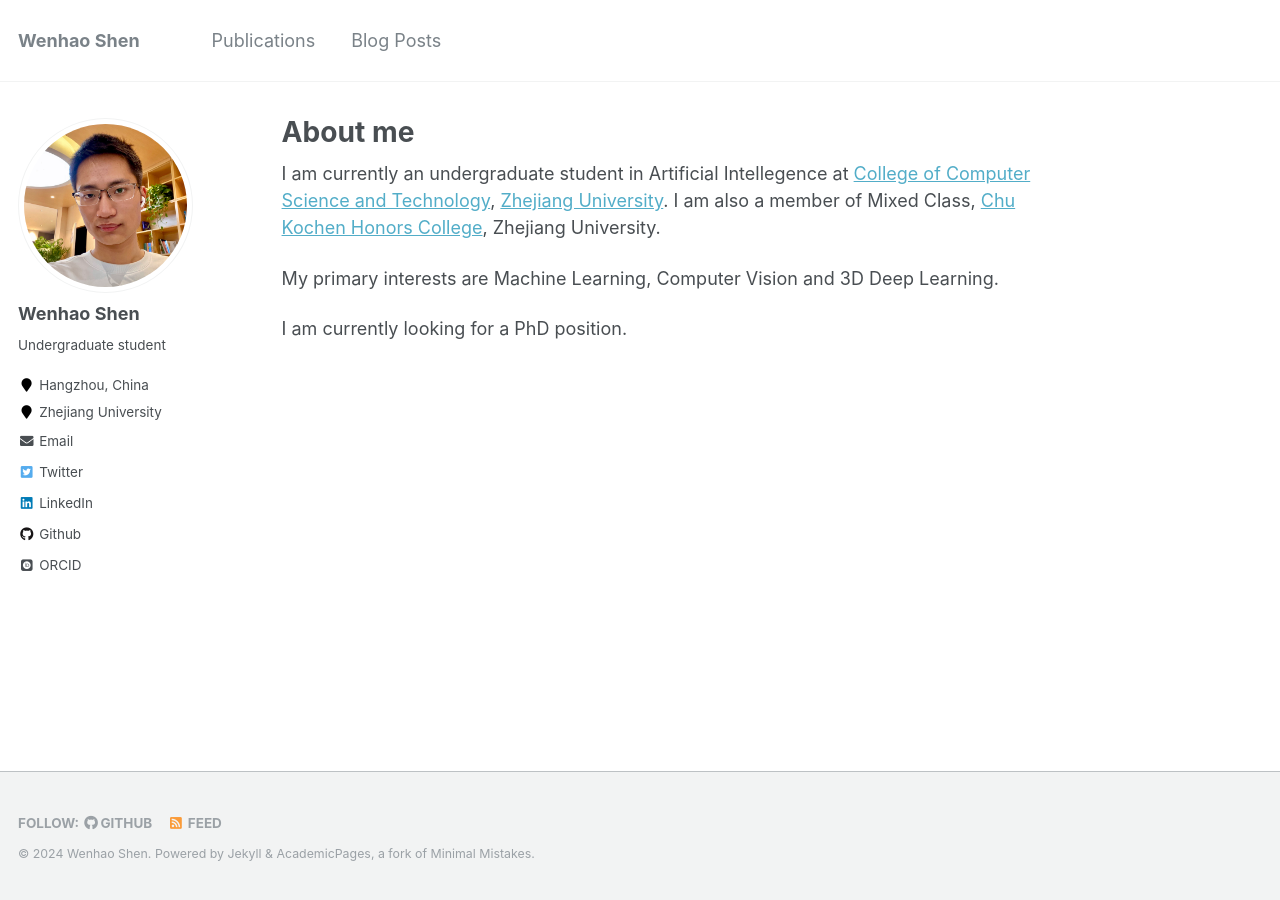
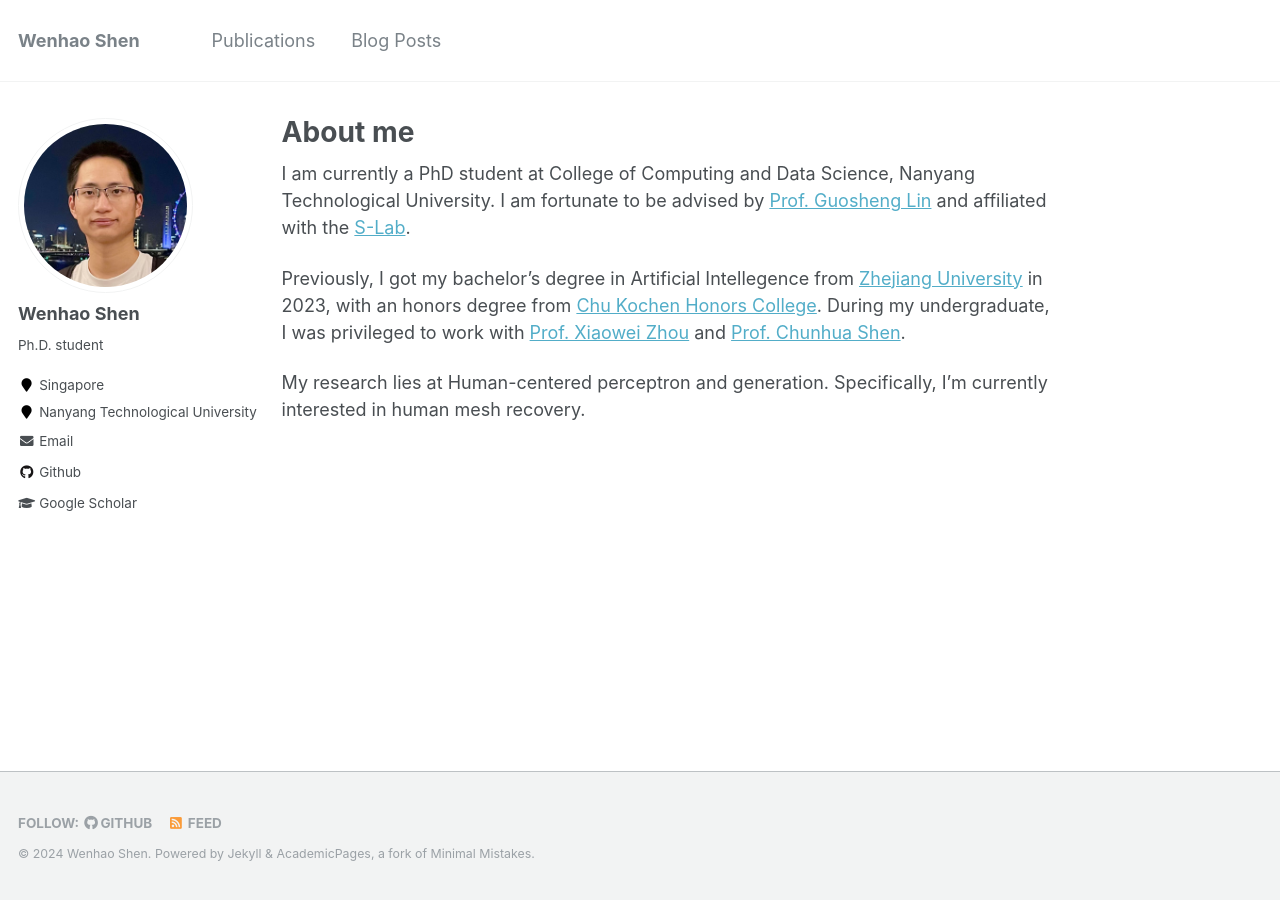
Before and after one commit to shenwenhao01/shenwenhao01.github.io, a Jekyll site: the page built from _pages/about.md, in a window 1280 px wide. Built offline with Jekyll 4.4.1, drawn with Linux system fonts in a browser that asks for light colours; some web fonts are replaced.

Commit message:
update NTU

```diff
--- a/_config.yml
+++ b/_config.yml
@@ -81,13 +81,13 @@ analytics:
 # Site Author
 author:
   name             : "Wenhao Shen"
-  avatar           : "profile.png"
-  bio              : "Undergraduate student"
-  location         : "Hangzhou, China"
-  employer         : "Zhejiang University"
+  avatar           : "profile.jpg"
+  bio              : "Ph.D. student"
+  location         : "Singapore"
+  employer         : "Nanyang Technological University"
   pubmed           :
-  googlescholar    : #"http://yourfullgooglescholarurl.com"
-  email            : "shenwenhao01@gmail.com"
+  googlescholar    : "https://scholar.google.com/citations?user=F0UvaMwAAAAJ"
+  email            : "wenhao005@e.ntu.edu.sg"
   researchgate     :  # example: "https://www.researchgate.net/profile/yourprofile"
   uri              :
   bitbucket        :
@@ -102,14 +102,14 @@ author:
   instagram        :
   impactstory      : #"https://profiles.impactstory.org/u/xxxx-xxxx-xxxx-xxxx"
   lastfm           :
-  linkedin         : ""
-  orcid            : "https://orcid.org/0000-0003-4125-6152"
+  linkedin         : #""
+  orcid            : #"https://orcid.org/0000-0003-4125-6152"
   pinterest        :
   soundcloud       :
   stackoverflow    : # http://stackoverflow.com/users/123456/username
   steam            :
   tumblr           :
-  twitter          : "wenhao01"
+  twitter          : #"wenhao01"
   vine             :
   weibo            :
   xing             :
--- a/_pages/about.md
+++ b/_pages/about.md
@@ -8,8 +8,8 @@ redirect_from:
   - /about.html
 ---
 
-I am currently an undergraduate student in Artificial Intellegence at [College of Computer Science and Technology](http://www.en.cs.zju.edu.cn), [Zhejiang University](https://www.zju.edu.cn/english/). I am also a member of Mixed Class, [Chu Kochen Honors College](http://ckc.zju.edu.cn/ckcen/main.htm), Zhejiang University.
+I am currently a PhD student at College of Computing and Data Science, Nanyang Technological University. I am fortunate to be advised by [Prof. Guosheng Lin](https://guosheng.github.io/) and affiliated with the [S-Lab](https://www.ntu.edu.sg/s-lab).
 
-My primary interests are Machine Learning, Computer Vision and 3D Deep Learning.
+Previously, I got my bachelor's degree in Artificial Intellegence from [Zhejiang University](https://www.zju.edu.cn/english/) in 2023, with an honors degree from [Chu Kochen Honors College](http://ckc.zju.edu.cn/ckcen/main.htm). During my undergraduate, I was privileged to work with [Prof. Xiaowei Zhou](http://xzhou.me/) and [Prof. Chunhua Shen](https://cshen.github.io/).
 
-I am currently looking for a PhD position.
+My research lies at Human-centered perceptron and generation. Specifically, I'm currently interested in human mesh recovery.
```
Also changed, not shown: images/profile.jpg (added).
